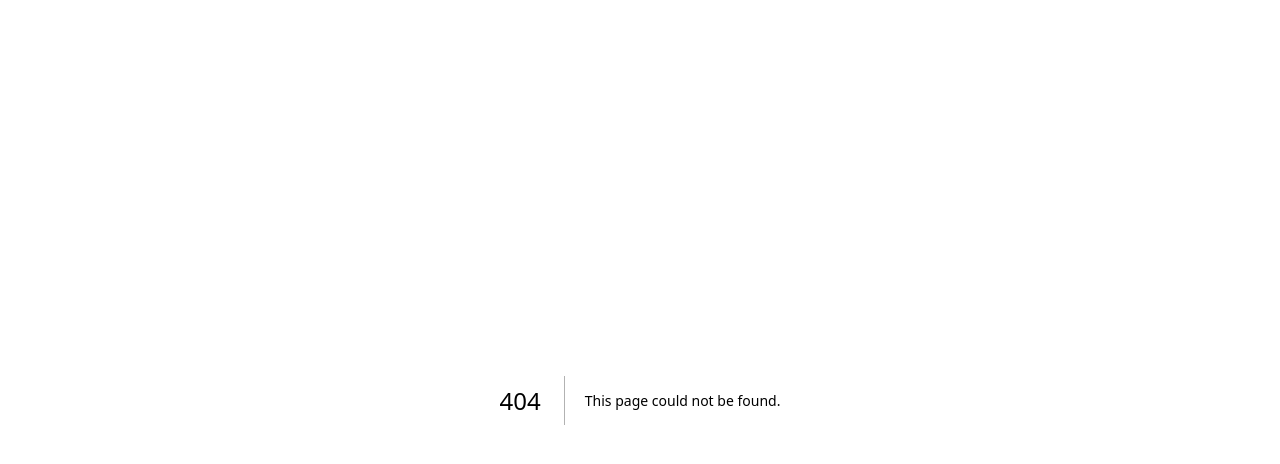
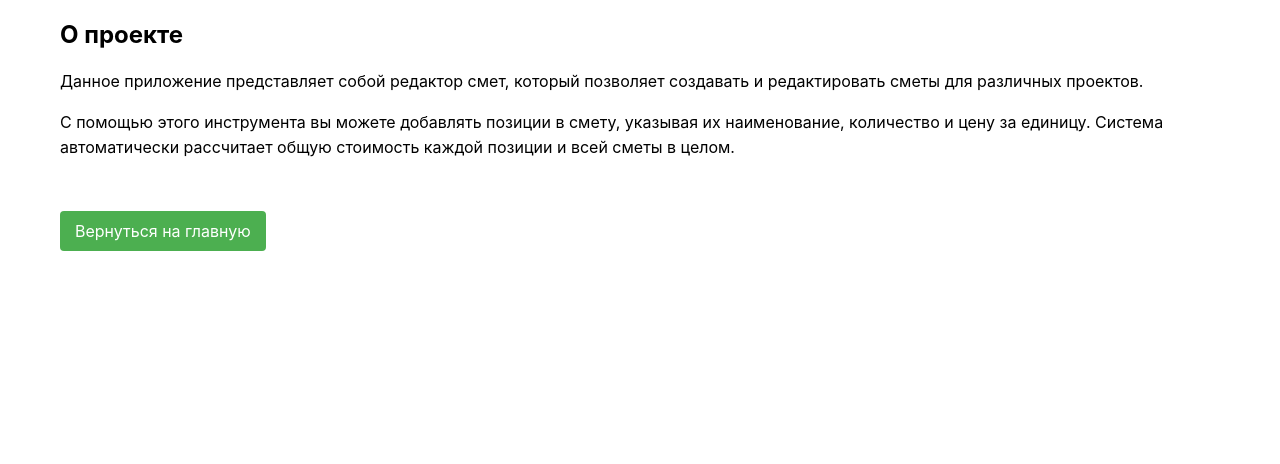
Before and after one commit to evgeniya-osmakova/estimate, a Next.js app: page /about in a window 1280 px wide. Before the commit this address had no page. Shown: the top 464 px of the page. Built offline with nearby package versions, Linux system fonts and the light colour scheme.

Commit message:
add routing

```diff
--- /dev/null
+++ b/src/app/about/page.tsx
@@ -0,0 +1,60 @@
+'use client';
+
+import React from 'react';
+import styled from 'styled-components';
+import Link from 'next/link';
+
+const Container = styled.div`
+  max-width: 1200px;
+  margin: 0 auto;
+  padding: 20px;
+`;
+
+const Title = styled.h1`
+  font-size: 24px;
+  margin-bottom: 20px;
+`;
+
+const Content = styled.div`
+  margin-bottom: 30px;
+  line-height: 1.6;
+`;
+
+const Paragraph = styled.p`
+  margin-bottom: 15px;
+`;
+
+const StyledLink = styled(Link)`
+  display: inline-block;
+  padding: 10px 15px;
+  background-color: #4caf50;
+  color: white;
+  text-decoration: none;
+  border-radius: 4px;
+  margin-top: 20px;
+
+  &:hover {
+    background-color: #45a049;
+  }
+`;
+
+export default function About() {
+  return (
+    <Container>
+      <Title>О проекте</Title>
+
+      <Content>
+        <Paragraph>
+          Данное приложение представляет собой редактор смет, который позволяет создавать и редактировать сметы для различных проектов.
+        </Paragraph>
+
+        <Paragraph>
+          С помощью этого инструмента вы можете добавлять позиции в смету, указывая их наименование, количество и цену за единицу.
+          Система автоматически рассчитает общую стоимость каждой позиции и всей сметы в целом.
+        </Paragraph>
+      </Content>
+
+      <StyledLink href="/">Вернуться на главную</StyledLink>
+    </Container>
+  );
+}
--- /dev/null
+++ b/src/app/api/health/route.ts
@@ -0,0 +1,5 @@
+import { NextResponse } from 'next/server';
+
+export async function GET() {
+    return NextResponse.json({ status: 'ok', message: 'API is working!' });
+}
```
Also changed, not shown: package.json (+10 -8 lines), src/app/page.tsx (+16 -0 lines), src/styled.d.ts (deleted, +0 -12 lines).
